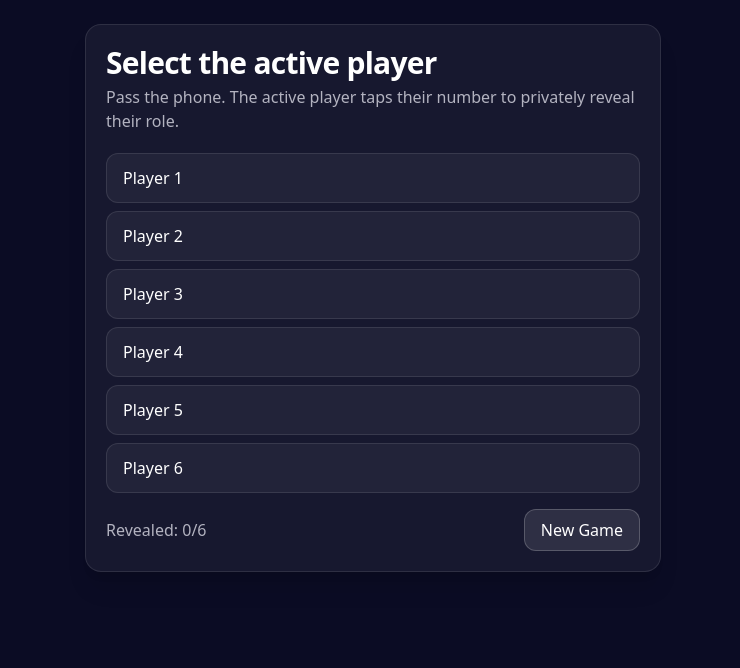
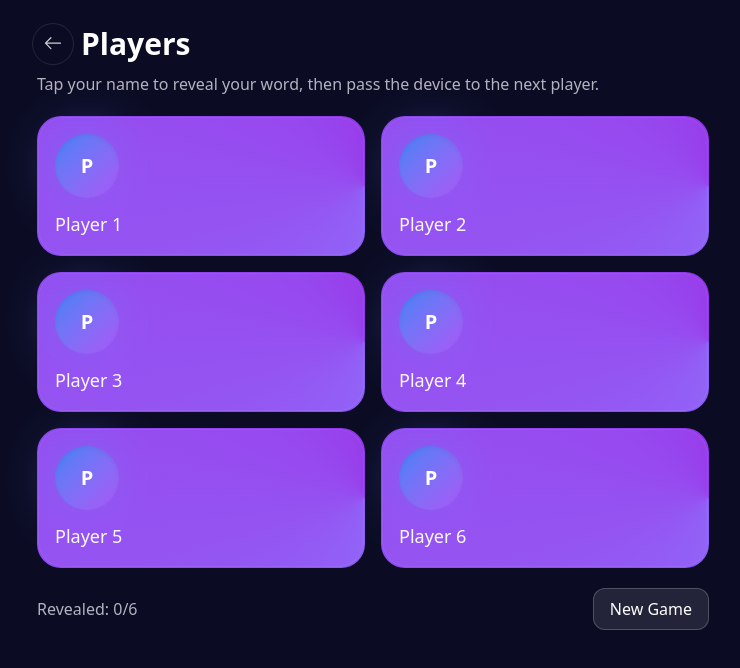
Before and after one commit to lawynnj/impostor-word-game, a React (Vite) app: page / in a window 1280 px wide. Both pictures are taken after a click on the button "Start Game". Shown: the top 668 px of the page, without its empty margins (267-1007 px from the left). Built offline with nearby package versions, Linux system fonts and the light colour scheme.

Commit message:
fix styles

```diff
--- a/src/App.jsx
+++ b/src/App.jsx
@@ -1,6 +1,6 @@
 import React, { useMemo, useState, useEffect } from "react";
+
 import "./App.css";
-
 // --- Game enums -------------------------------------------------------------
 const STAGES = {
   CONFIG: "CONFIG",
@@ -184,32 +184,70 @@ export default function App() {
   );
 
   const renderPlayers = () => (
-    <Card>
-      <SectionTitle>Select the active player</SectionTitle>
-      <div className="mt-1" />
-      <SubText>
-        Pass the phone. The active player taps their number to privately reveal
-        their role.
-      </SubText>
+    <div className="max-w-2xl mx-auto">
+      {/* Header with back (mapped to New Game confirm) */}
+      <div className="flex items-center gap-2 mb-2">
+        <button
+          onClick={handleNewGameConfirm}
+          aria-label="Back"
+          className="-ml-1 inline-flex h-10 w-10 items-center justify-center rounded-full text-white/80 hover:text-white ring-1 ring-white/10"
+        >
+          <svg
+            xmlns="http://www.w3.org/2000/svg"
+            viewBox="0 0 24 24"
+            fill="currentColor"
+            className="h-5 w-5"
+          >
+            <path
+              fillRule="evenodd"
+              d="M10.03 3.97a.75.75 0 0 1 0 1.06L4.81 10.25H21a.75.75 0 0 1 0 1.5H4.81l5.22 5.22a.75.75 0 1 1-1.06 1.06l-6.5-6.5a.75.75 0 0 1 0-1.06l6.5-6.5a.75.75 0 0 1 1.06 0Z"
+              clipRule="evenodd"
+            />
+          </svg>
+        </button>
+        <h1 className="text-3xl font-semibold">Players</h1>
+      </div>
+      <p className="text-[#B3B3C0] mb-5">
+        Tap your name to reveal your word, then pass the device to the next
+        player.
+      </p>
 
-      <div className="mt-5 grid gap-2">
-        {players.map((p, i) => (
+      {/* Grid of player tiles */}
+      <div className="grid grid-cols-2 gap-4">
+        {players.map((p, i) => {
+          const disabled = p.revealed;
+          return (
             <button
               key={p.index}
-            disabled={p.revealed}
+              disabled={disabled}
               onClick={() => handlePickPlayer(i)}
-            className={`w-full text-left rounded-xl border px-4 py-3 transition ${
-              p.revealed
-                ? "border-white/10 bg-white/10 text-white/40 cursor-not-allowed"
-                : "border-white/10 bg-white/5 hover:bg-white/10"
-            }`}
+              className={`group relative rounded-3xl p-[2px] transition ${
+                disabled
+                  ? "opacity-40 cursor-not-allowed"
+                  : "hover:scale-[1.01] active:scale-[.99]"
+              } bg-[conic-gradient(at_right,#3B82F6,#8B5CF6,#9333EA)]`}
             >
+              <div className="rounded-3xl h-full w-full bg-white/5 ring-1 ring-white/10 p-4">
+                <div className="flex h-full flex-col items-start justify-center">
+                  {/* Avatar with glow */}
+                  <div className="relative">
+                    <div className="absolute inset-0 rounded-full blur-xl opacity-60 bg-gradient-to-br from-[#3B82F6] to-[#A855F7]" />
+                    <div className="relative flex h-16 w-16 items-center justify-center rounded-full text-white bg-gradient-to-br from-[#3B82F6] to-[#A855F7] shadow-inner">
+                      <span className="text-xl font-semibold">P</span>
+                    </div>
+                  </div>
+                  <div className="mt-3 text-lg font-medium">
                     Player {p.index}
+                  </div>
+                </div>
+              </div>
             </button>
-        ))}
+          );
+        })}
       </div>
 
-      <div className="mt-4 flex items-center justify-between">
+      {/* Footer row */}
+      <div className="mt-5 flex items-center justify-between">
         <span className="text-[#B3B3C0]">
           Revealed: {revealedCount}/{players.length}
         </span>
@@ -220,7 +258,7 @@ export default function App() {
           New Game
         </button>
       </div>
-    </Card>
+    </div>
   );
 
   const renderReveal = () => {
```
Lines whose indentation alone changed are shown as unchanged.
